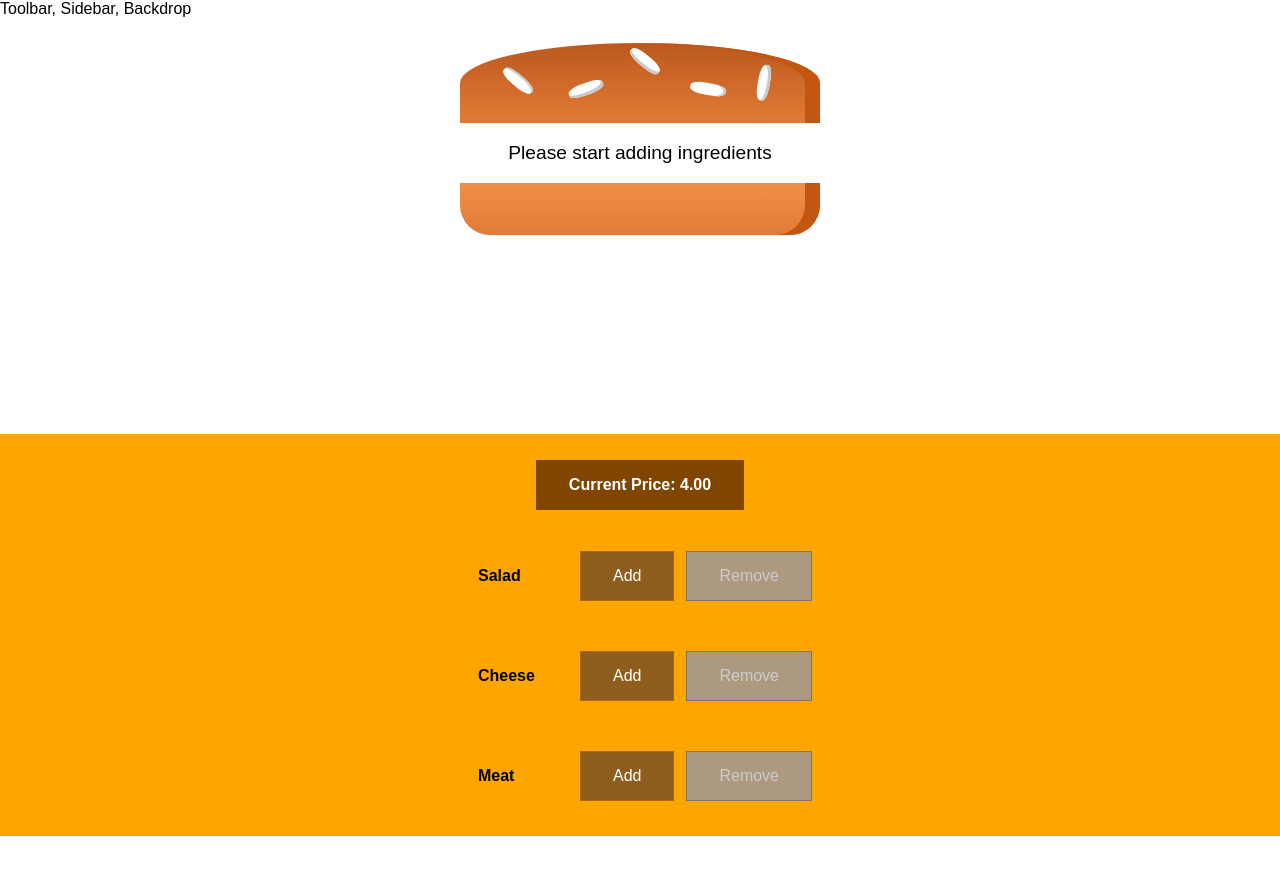
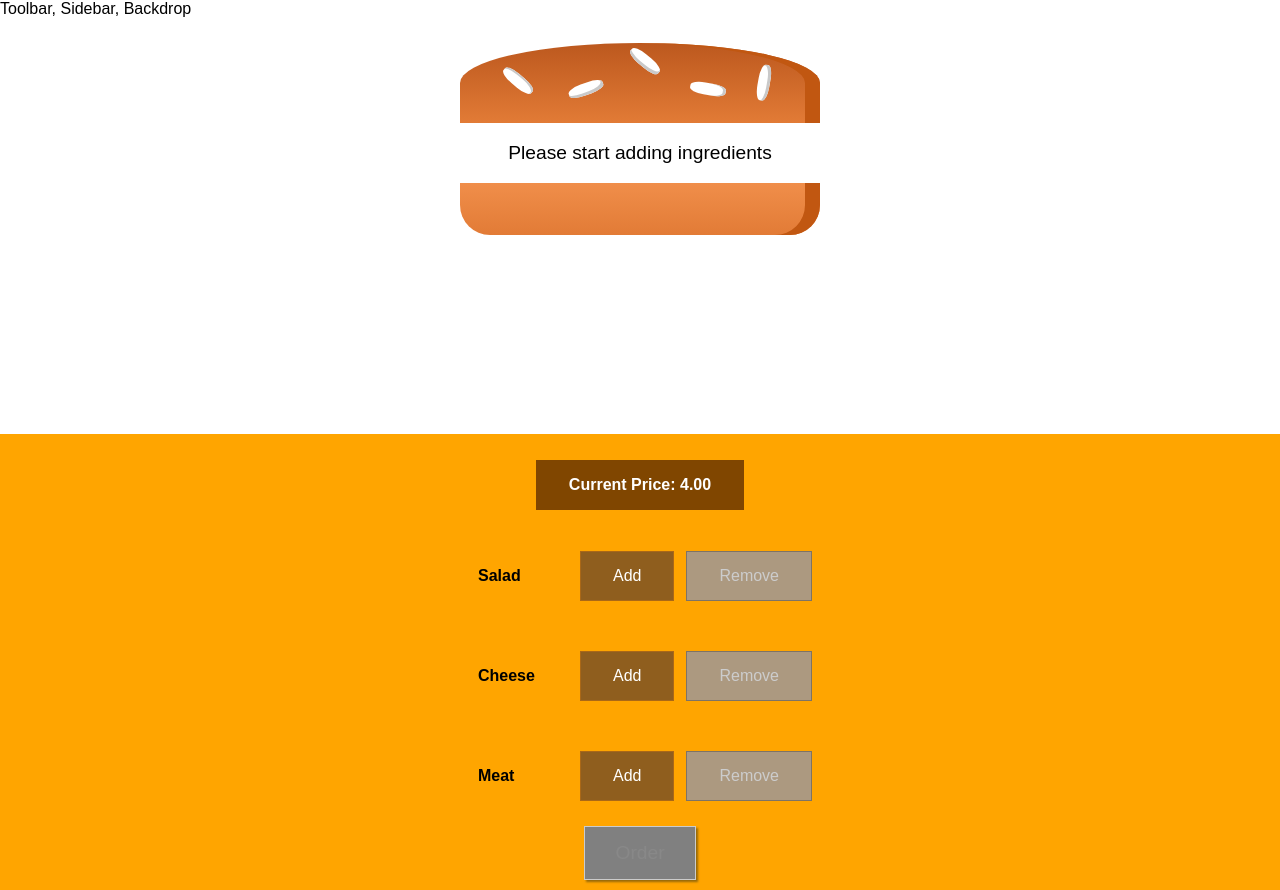
Before and after one commit to abdirahmanjama/burger-builder, a React (Create React App) app: page / in a window 1280 px wide. Before the commit the page ends 836 px from the top, so only its background shows below. Built offline with nearby package versions, Linux system fonts and the light colour scheme.

Commit message:
Added order button

```diff
--- a/src/components/Burger/BuildControls/BuildControls.js
+++ b/src/components/Burger/BuildControls/BuildControls.js
@@ -30,6 +30,13 @@ const buildControls = (props) => (
         disabled={props.disabled[ctrl.type]}
       />
     ))}
+
+    <button
+      className={`${styles.OrderButton} ${styles.enable}`}
+      disabled={!props.purchasable}
+    >
+      Order
+    </button>
   </div>
 );
 
--- a/src/components/Burger/BuildControls/BuildControls.module.css
+++ b/src/components/Burger/BuildControls/BuildControls.module.css
@@ -22,3 +22,42 @@
   font-family: inherit;
   color: white;
 }
+
+.OrderButton {
+  background-color: #dad735;
+  outline: none;
+  cursor: pointer;
+  border: 1px solid #966909;
+  font-family: inherit;
+  font-size: 1.2em;
+  padding: 15px 30px;
+  box-shadow: 2px 2px 2px #966909;
+}
+
+.OrderButton:hover,
+.OrderButton:active {
+  background-color: lightgreen;
+  border: 1px solid #966909;
+  color: #966909;
+}
+
+.OrderButton:disabled {
+  background-color: grey;
+  cursor: not-allowed;
+  border: 1px solid #ccc;
+  color: #888888;
+}
+
+@keyframes enable {
+  0% {
+    transform: scale(1);
+  }
+
+  60% {
+    transform: scale(1.1);
+  }
+
+  100% {
+    transform: scale(1);
+  }
+}
--- a/src/containers/BurgerBuilder/BurgerBuilder.js
+++ b/src/containers/BurgerBuilder/BurgerBuilder.js
@@ -18,7 +18,22 @@ class BurgerBuilder extends Component {
         meat: 0,
       },
       totalPrice: 4,
+      purchasable: false,
     };
+  }
+
+  updatePurchaseState(ingredients) {
+    //state contains dictionary object, I used the object.keys method, passed
+    //in the name of the dictionary. this returns the keys,
+    //i mapped this new array to return the values we want by mapping keys to values in dictionary.
+    const sum = Object.keys(ingredients)
+      .map((key) => {
+        return ingredients[key];
+      })
+      .reduce((sum, el) => {
+        return sum + el;
+      }, 0);
+    this.setState({ purchasable: sum > 0 });
   }
 
   addIngredientHandler = (type) => {
@@ -34,6 +49,7 @@ class BurgerBuilder extends Component {
     const newPrice = oldPrice + currentPrice;
 
     this.setState({ totalPrice: newPrice, ingredients: updatedIngredients });
+    this.updatePurchaseState(updatedIngredients);
   };
 
   removeIngredientHandler = (type) => {
@@ -50,8 +66,8 @@ class BurgerBuilder extends Component {
     const currentPrice = PRICES[type];
     const oldPrice = this.state.totalPrice;
     const newPrice = oldPrice - currentPrice;
-
     this.setState({ totalPrice: newPrice, ingredients: updatedIngredients });
+    this.updatePurchaseState(updatedIngredients);
 
     console.log("remove");
   };
@@ -71,6 +87,7 @@ class BurgerBuilder extends Component {
           addIngredients={this.addIngredientHandler}
           disabled={disabled}
           totalPrice={this.state.totalPrice}
+          purchasable={this.state.purchasable}
         />
       </React.Fragment>
     );
```
